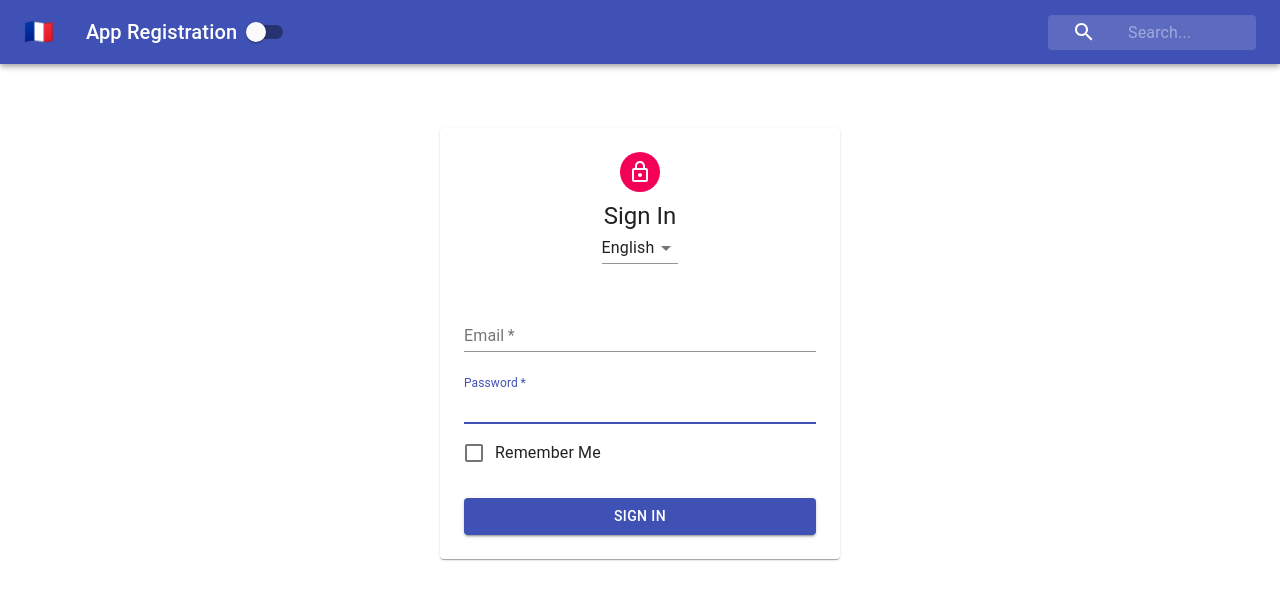
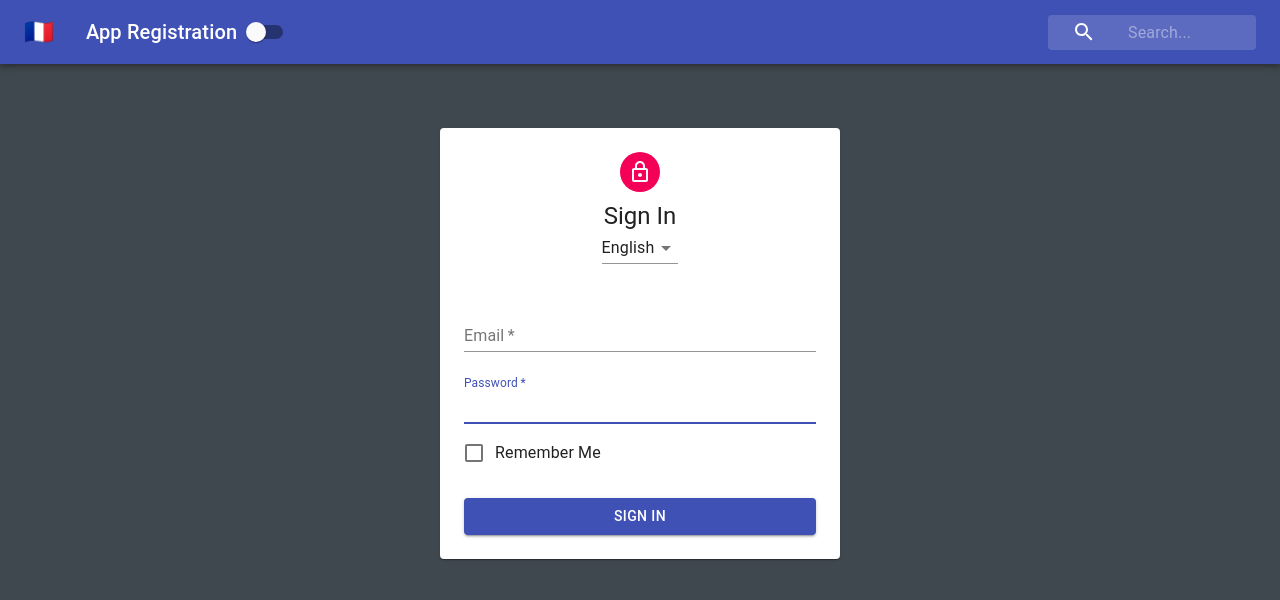
Before and after one commit to StephanYu/react-context-form, a React (Create React App) app: page / in a window 1280 px wide. Shown: the top 600 px of the page. Built offline with nearby package versions, Linux system fonts and the light colour scheme.

Commit message:
Add toggleTheme() to navbar switch for dynamic context changing

```diff
--- a/src/Navbar.js
+++ b/src/Navbar.js
@@ -8,13 +8,18 @@ import SearchIcon from "@material-ui/icons/Search";
 import Switch from "@material-ui/core/Switch";
 import { withStyles } from "@material-ui/core/styles";
 import styles from "./styles/NavBarStyles";
+import { ThemeContext } from "./contexts/ThemeContext";
 
 class Navbar extends Component {
+  static contextType = ThemeContext;
+
   render() {
+    const { isDarkTheme, toggleTheme } = this.context;
+
     const { classes } = this.props;
     return (
       <div className={classes.root}>
-        <AppBar position="static" color="primary">
+        <AppBar position="static" color={isDarkTheme ? "primary" : "default"}>
           <Toolbar>
             <IconButton className={classes.menuButton} color="inherit">
               <span>🇫🇷</span>
@@ -22,7 +27,7 @@ class Navbar extends Component {
             <Typography className={classes.title} variant="h6" color="inherit">
               App Registration
             </Typography>
-            <Switch />
+            <Switch onChange={toggleTheme} />
             <div className={classes.grow} />
             <div className={classes.search}>
               <div className={classes.searchIcon}>
--- a/src/PageContent.js
+++ b/src/PageContent.js
@@ -1,9 +1,14 @@
 import React, { Component } from "react";
+import { ThemeContext } from "./contexts/ThemeContext";
 
 export default class PageContent extends Component {
+  static contextType = ThemeContext;
+
   render() {
+    const { isDarkTheme } = this.context;
+
     const styles = {
-      backgroundColor: "white",
+      backgroundColor: isDarkTheme ? "rgb(64, 72, 79)" : "white",
       height: "100vh",
       width: "100wh",
     };
--- a/src/contexts/ThemeContext.js
+++ b/src/contexts/ThemeContext.js
@@ -8,10 +8,18 @@ export class ThemeProvider extends Component {
     this.state = {
       isDarkTheme: true,
     };
+    this.toggleTheme = this.toggleTheme.bind(this);
   }
+
+  toggleTheme() {
+    this.setState({ isDarkTheme: !this.state.isDarkTheme });
+  }
+
   render() {
     return (
-      <ThemeContext.Provider value={{ ...this.state }}>
+      <ThemeContext.Provider
+        value={{ ...this.state, toggleTheme: this.toggleTheme }}
+      >
         {this.props.children}
       </ThemeContext.Provider>
     );
```
